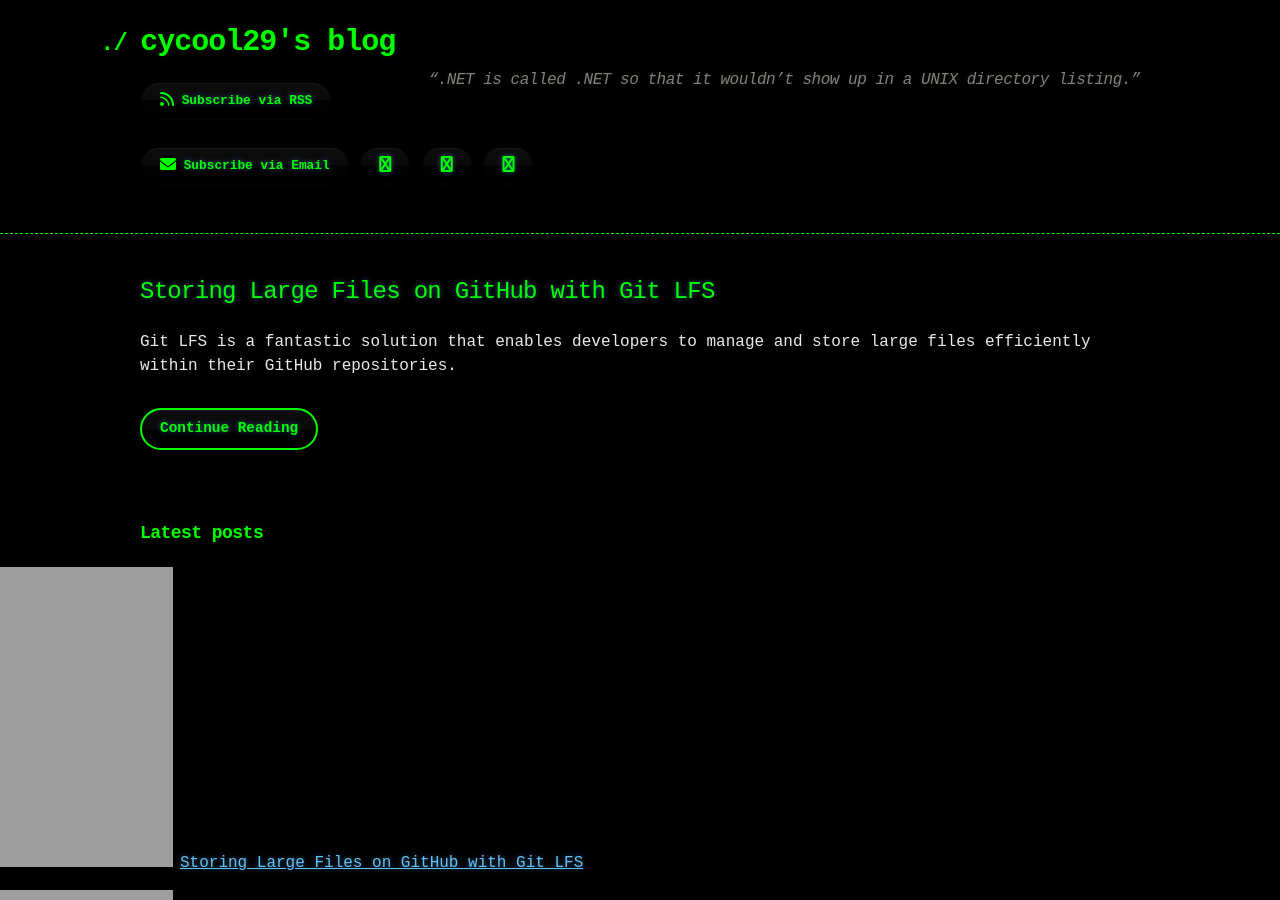
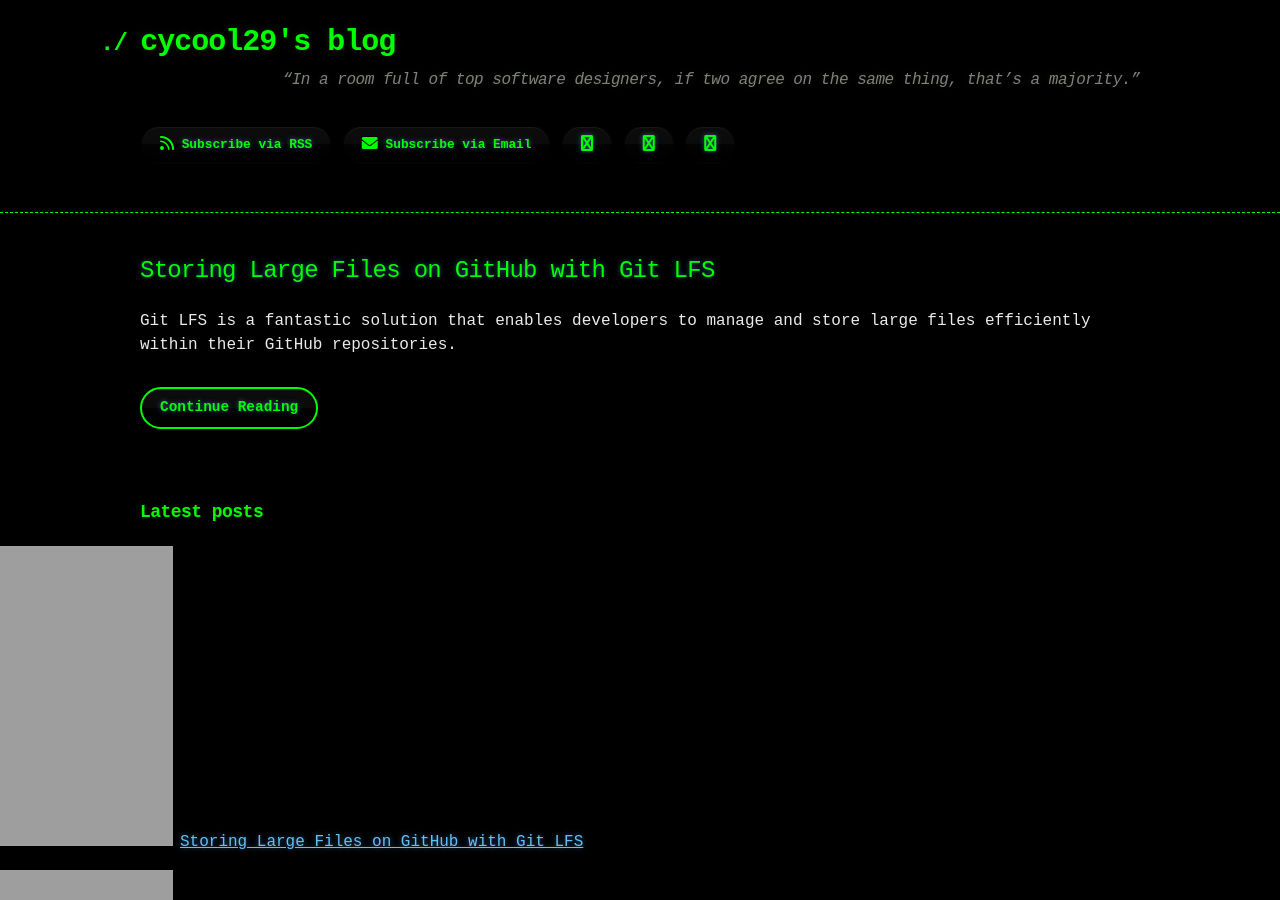
Before and after one commit to cycool29/cycool29.github.io, a Jekyll site: the page built from index.md, in a window 1280 px wide and 900 px high. Built offline with Jekyll 4.4.1, drawn with Linux system fonts in a browser that asks for light colours; a style sheet for code colours, icons or effects is not loaded.

Commit message:
Update quotes

```diff
--- a/_config.yml
+++ b/_config.yml
@@ -1,5 +1,5 @@
 title: cycool29's blog
-description: "“.NET is called .NET so that it wouldn’t show up in a UNIX directory listing.” "
+description: "“In a room full of top software designers, if two agree on the same thing, that’s a majority.” "
 bio: A high school student. Intermediate in Python, Git, Bash. Learning JavaScript. He/Him. "
 author: cycool29
 url: https://cycool29.github.io
```
